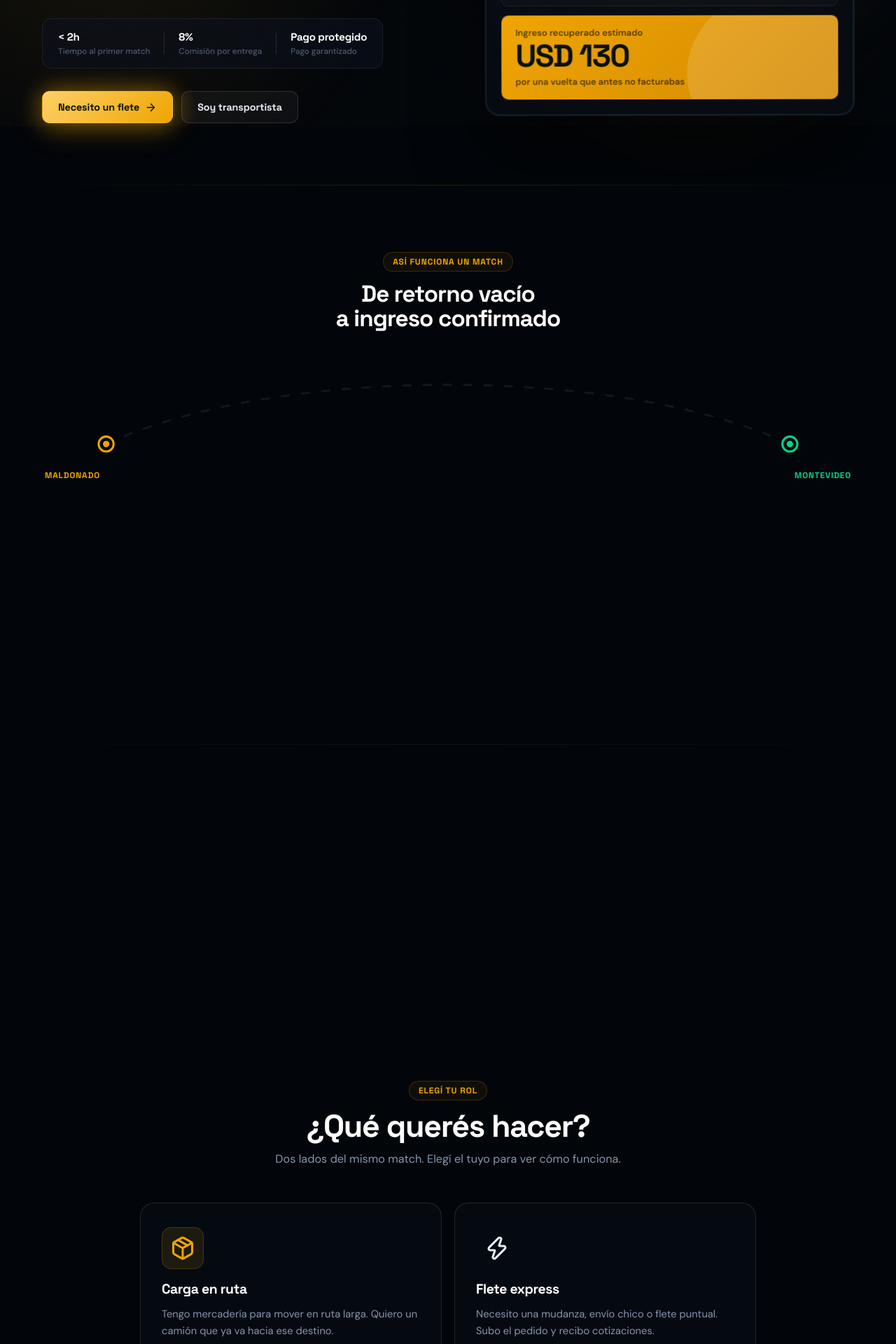
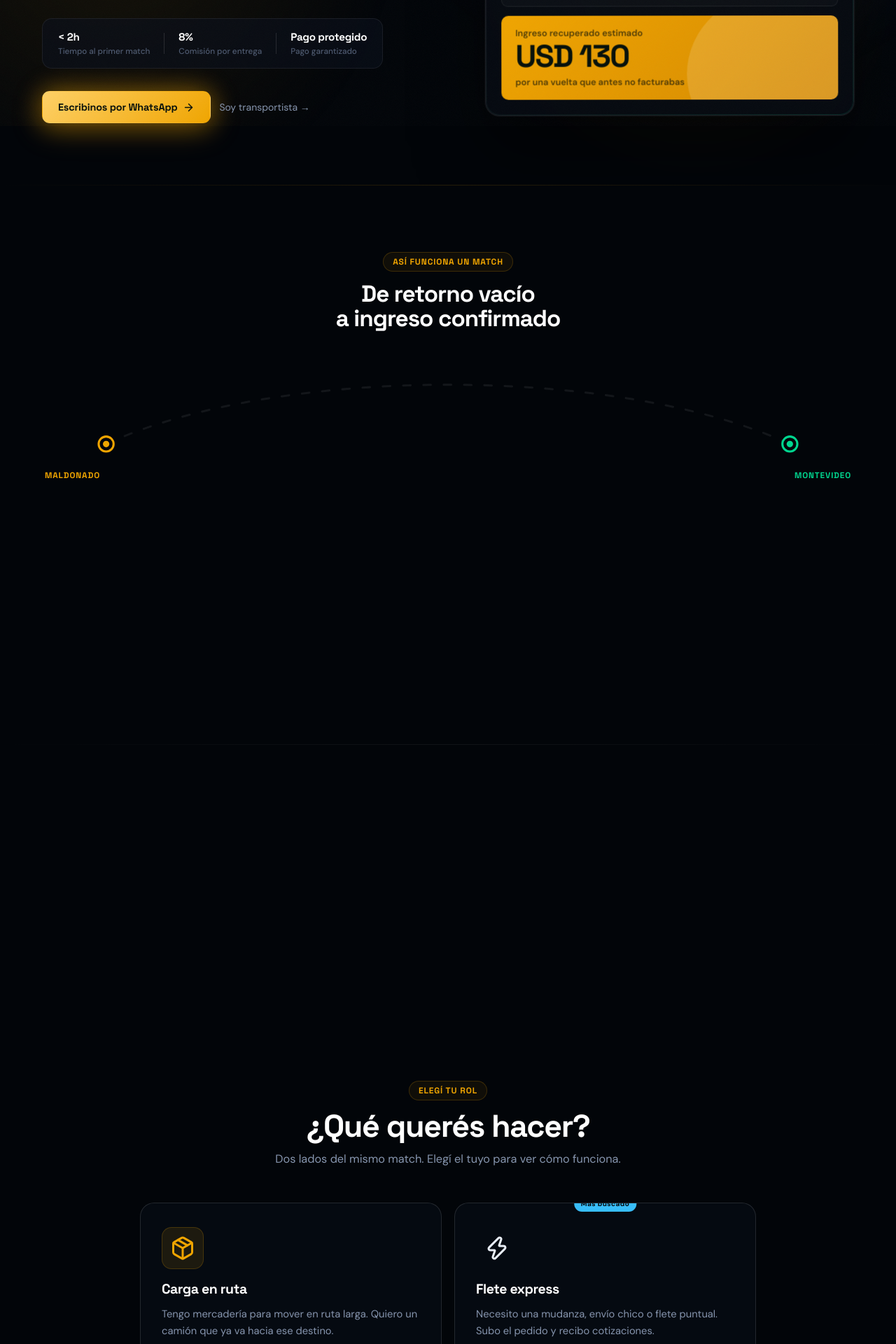
Before and after one commit to Aguslafuente/movantia-web, a React (Vite) app: page / in a window 1280 px wide. Shown: the part 620-2540 px from the top of the page at 70% size. Built offline with nearby package versions, Linux system fonts and the light colour scheme.

Commit message:
cro: CTA whatsapp, badge flete express, FAQ abierto, precios UYU

```diff
--- a/src/App.jsx
+++ b/src/App.jsx
@@ -311,10 +311,10 @@ function MainPage({ role, setRole, roleRef, howRef, pickRole }) {
 
             <div className="v2-hero-ctas">
               <a href={WA_ENVIAR} className="button button-primary" target="_blank" rel="noopener">
-                Necesito un flete <ArrowRight size={17} />
+                Escribinos por WhatsApp <ArrowRight size={17} />
               </a>
-              <a href={WA_LLEVAR} className="button button-secondary" target="_blank" rel="noopener">
-                Soy transportista
+              <a href={WA_LLEVAR} style={{ color:'var(--text-muted,#8695AE)', fontSize:'14px', textDecoration:'none', alignSelf:'center' }} target="_blank" rel="noopener">
+                Soy transportista →
               </a>
             </div>
           </div>
@@ -362,6 +362,7 @@ function MainPage({ role, setRole, roleRef, howRef, pickRole }) {
               desc="Necesito una mudanza, envío chico o flete puntual. Subo el pedido y recibo cotizaciones."
               cta="Pedir cotización"
               onClick={() => pickRole('express')}
+              badge="Más buscado"
             />
             <ChooserCard
               active={role === 'llevar'}
@@ -446,8 +447,8 @@ function MainPage({ role, setRole, roleRef, howRef, pickRole }) {
 
         {/* Mid-page CTA */}
         <div className="container mid-cta">
-          <a href={WA} className="button button-primary" target="_blank" rel="noopener">
-            Empezar ahora — es gratis <ArrowRight size={17}/>
+          <a href={WA_EXPRESS} className="button button-primary" target="_blank" rel="noopener">
+            Escribinos por WhatsApp — respondemos hoy <ArrowRight size={17}/>
           </a>
           <p className="mid-cta-note">Sin suscripción. Solo pagás cuando hay match confirmado.</p>
         </div>
@@ -600,7 +601,7 @@ function StepList({ steps, role }) {
 /* ──────────────────────────────────────
    CHOOSER CARD
 ────────────────────────────────────── */
-function ChooserCard({ active, color, icon, label, desc, cta, onClick }) {
+function ChooserCard({ active, color, icon, label, desc, cta, onClick, badge }) {
   return (
     <motion.button
       className={`v2-chooser-card v2-chooser-card--${color}${active ? ' active' : ''}`}
@@ -611,7 +612,15 @@ function ChooserCard({ active, color, icon, label, desc, cta, onClick }) {
       whileInView={{ opacity:1, y:0 }}
       viewport={{ once:true, margin:'-60px' }}
       transition={{ duration:.55, ease:[.22,1,.36,1] }}
+      style={{ position:'relative' }}
     >
+      {badge && (
+        <span style={{
+          position:'absolute', top:'-10px', left:'50%', transform:'translateX(-50%)',
+          background:'#38BDF8', color:'#020509', fontSize:'10px', fontWeight:700,
+          padding:'3px 10px', borderRadius:'20px', whiteSpace:'nowrap', letterSpacing:'.04em'
+        }}>{badge}</span>
+      )}
       <div className="v2-chooser-card-icon">{icon}</div>
       <strong>{label}</strong>
       <span>{desc}</span>
@@ -999,7 +1008,7 @@ const FAQ_ITEMS = [
 ]
 
 function FAQ() {
-  const [open, setOpen] = useState(null)
+  const [open, setOpen] = useState(0)
   return (
     <motion.div
       className="faq-section"
@@ -1039,6 +1048,12 @@ function FAQ() {
             </AnimatePresence>
           </div>
         ))}
+      </div>
+      <div style={{ marginTop:'32px', textAlign:'center', padding:'24px', background:'rgba(10,16,28,0.8)', borderRadius:'12px', border:'1px solid rgba(255,255,255,0.07)' }}>
+        <p style={{ color:'#8695AE', marginBottom:'12px', fontSize:'15px' }}>¿Todavía tenés dudas? Te respondemos en minutos.</p>
+        <a href="https://wa.me/59898534165?text=Hola%2C%20tengo%20una%20consulta%20sobre%20Movantia" className="button button-primary" target="_blank" rel="noopener">
+          Escribinos por WhatsApp <ArrowRight size={16} />
+        </a>
       </div>
     </motion.div>
   )
```
